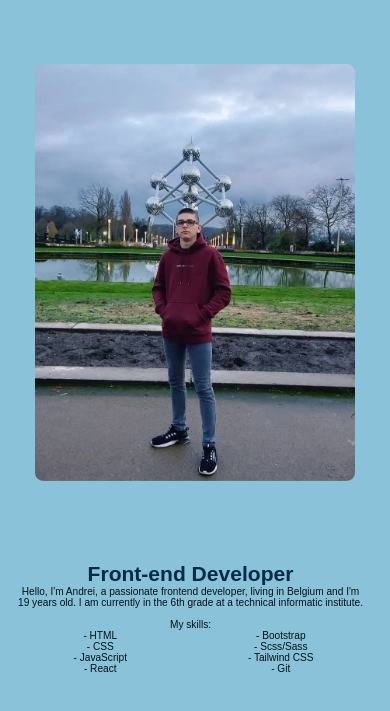
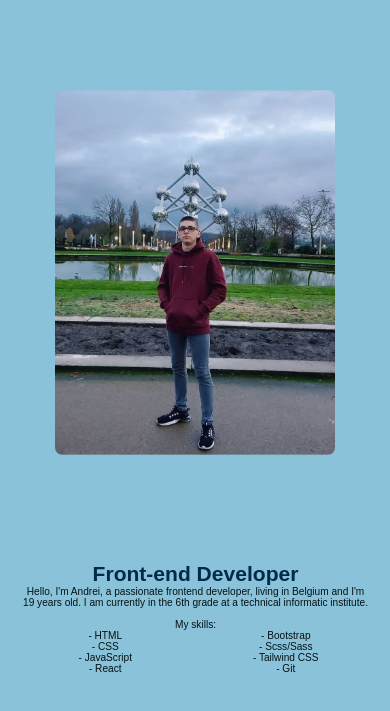
Before and after one commit to AndreiZg/My-Portfolio, a Python web app: template templates/about.html in a window 390 px wide. Shown: the part 90-801 px from the top of the page. Run offline with Jinja, Linux system fonts and the light colour scheme; the template is opened without the code that fills it, so the values that code supplies are empty.

Commit message:
Fixing responsive bugs

```diff
--- a/templates/about.css
+++ b/templates/about.css
@@ -179,6 +179,7 @@ nav a {
     nav {
         position: relative;
         justify-content: start;
+        overflow: hidden;
     }
 
     nav .nav-items{
@@ -318,6 +319,8 @@ nav a {
 
     .responsive-part{
         font-size: 2.8vw;
+        margin-left: 20px;
+        margin-right: 50px;
     }
 
     .resp-main-text{
@@ -347,7 +350,7 @@ nav a {
     }
 
     .photo img {
-        transform: scale(0.8);
+        transform: scale(0.7);
     }
 
     .main{
@@ -357,7 +360,8 @@ nav a {
     @media (max-width: 420px){
         .responsive-part{
             bottom: 80px;
-            left: -25px;
+            margin-left: 20px;
+            margin-right: 50px;
         }
 
     @media (max-width: 330px) {
--- a/templates/project.css
+++ b/templates/project.css
@@ -449,10 +449,10 @@ nav a {
 
     .container{
         margin-top: 130px;
-        top: 100%;
+        top: 80%;
         left: 50%;
     }
-    @media (max-width: 330px) {
+@media (max-width: 370px) {
     .burger-button{
         display: flex;
         position: absolute;
--- a/templates/project.html
+++ b/templates/project.html
@@ -58,7 +58,6 @@
             </ul>
             <ul class="projects">
                 <li>
-                    <a href='#'>
                     <div class="flip-card" style="--t:2">
                         <div class="flip-card-inner second">
                             <div class="flip-card-front">
@@ -71,7 +70,6 @@
                             </div>
                         </div>
                     </div>
-                    </a>
                 </li>
             </ul>
             <ul class="projects">
--- a/templates/welcome.css
+++ b/templates/welcome.css
@@ -431,6 +431,10 @@ nav a {
         nav .logo{
             left: 40px;
         }
+
+        .photo {
+            top: 39%;
+        }
     }}
 }
 
```
Lines whose indentation alone changed are shown as unchanged.
